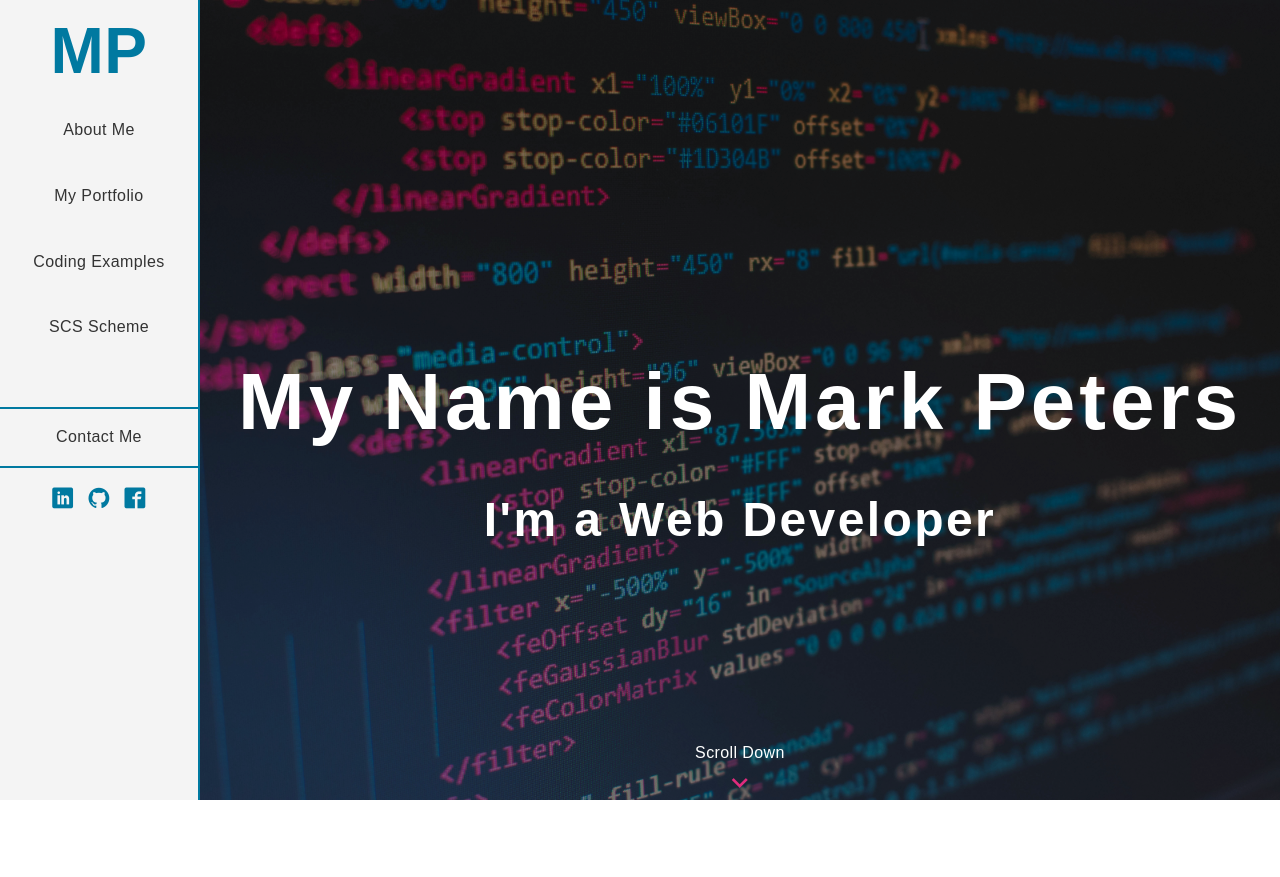
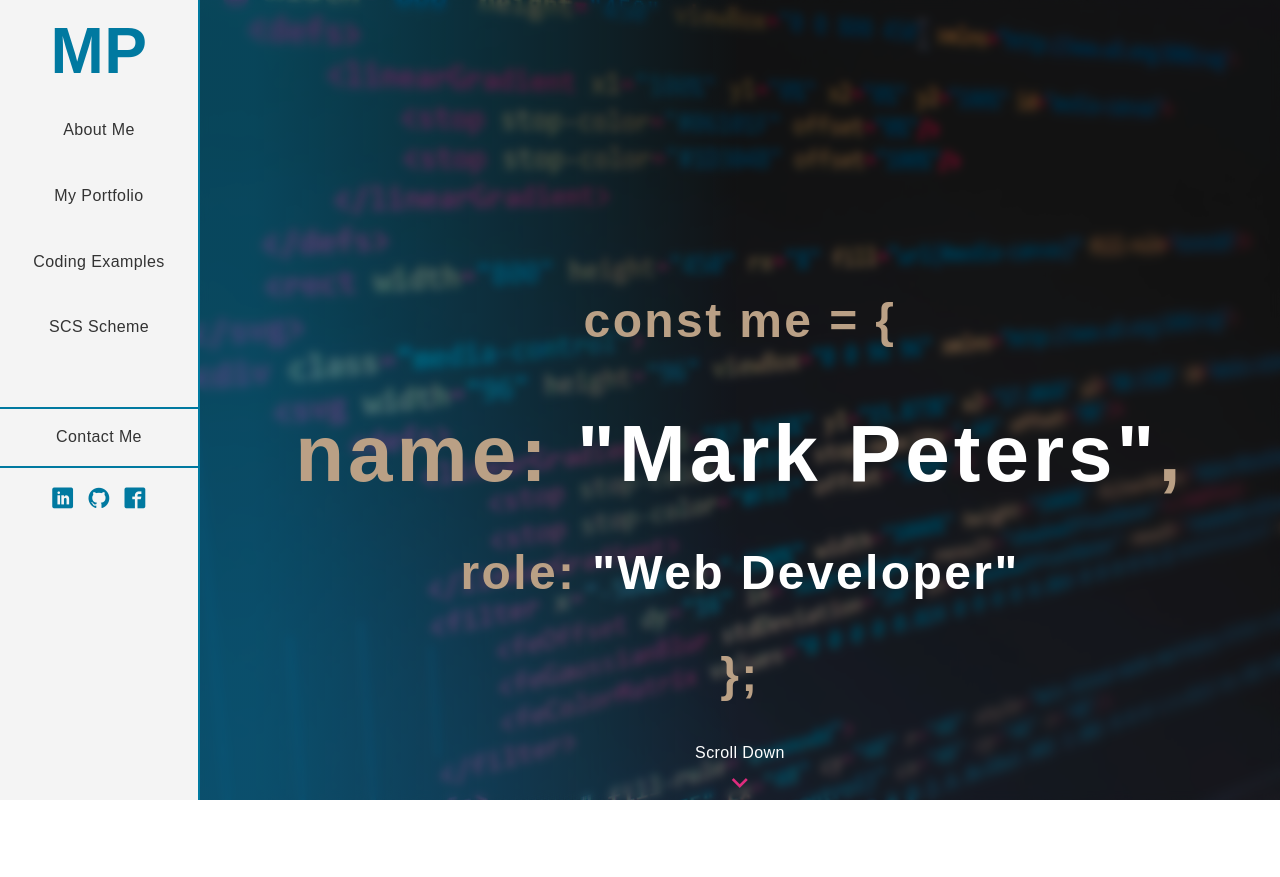
Before and after one commit to markap85/Portfolio, a PHP site: page / in a window 1280 px wide. Shown: the top 877 px of the page. Run offline with PHP 8.4, Linux system fonts and the light colour scheme; some web fonts are replaced.

Commit message:
Reworked Hero and Name Title Etc

```diff
--- a/index.html
+++ b/index.html
@@ -40,8 +40,10 @@
     <header class="hero">
       <div class="hero-text">
         <div>
-          <h1>My Name is Mark Peters</h1>
-          <h2>I'm a Web Developer</h2>
+          <h2 class="light">const me = &#123;</h2>
+            <h1 class="light">name: <span>"Mark Peters"</span>,</h1>
+            <h2 class="light">  role: <span>"Web Developer"</span></h2>
+          <h2 class="light">&#125;;</h2>
         </div>
         <div>
           <a href="#portfolio" class="scroll-down">Scroll Down</a> <br>
--- a/scss/layout/_hero.scss
+++ b/scss/layout/_hero.scss
@@ -20,8 +20,12 @@
     left: 0;
     right: 0;
     bottom: 0;
-    background-color: rgba(0, 0, 0, 0.4);
+    background:
+      linear-gradient(to right, rgba($primary-color, 0.5) 5%, rgba($primary-color, 0) 50%),
+      rgba(0, 0, 0, 0.5);
     z-index: 0;
+    backdrop-filter: blur(4px);
+    -webkit-backdrop-filter: blur(4px);
   }
 
   .hero-text {
@@ -30,12 +34,12 @@
   flex-direction: column;
   justify-content: space-between;
   align-items: center;
-  margin-top: 300px;
+  margin-top: 250px;
   z-index: 1;
 
     // Ensure the text is above the overlay
 
-        h1, h2, p, a, span {
+        span, a {
           color: $white;
         }
 
@@ -71,3 +75,8 @@
     }
   }
 }
+
+.light {
+  color: $accent-color;
+
+}
```
Also changed, not shown: css/styles.css.
